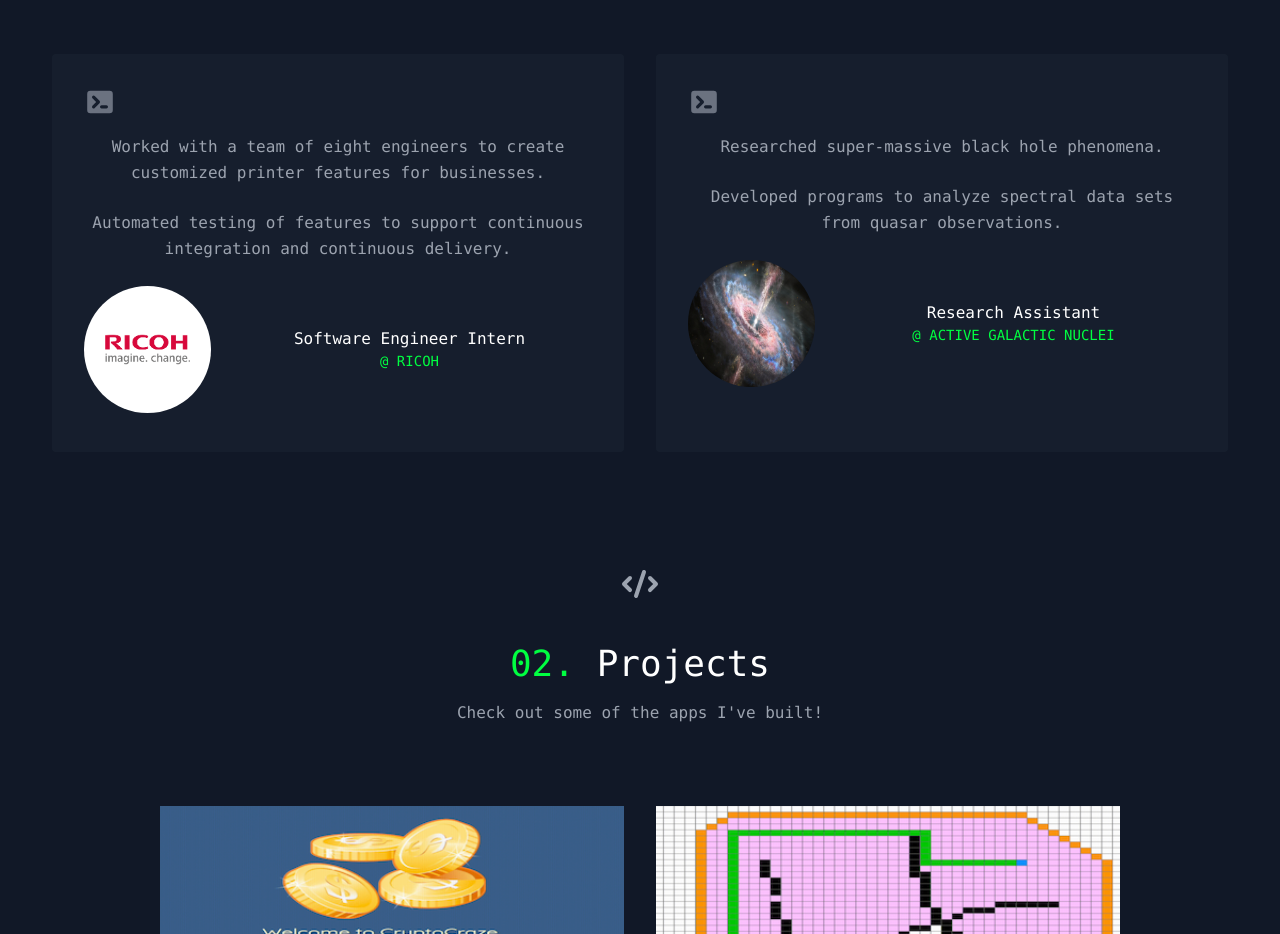
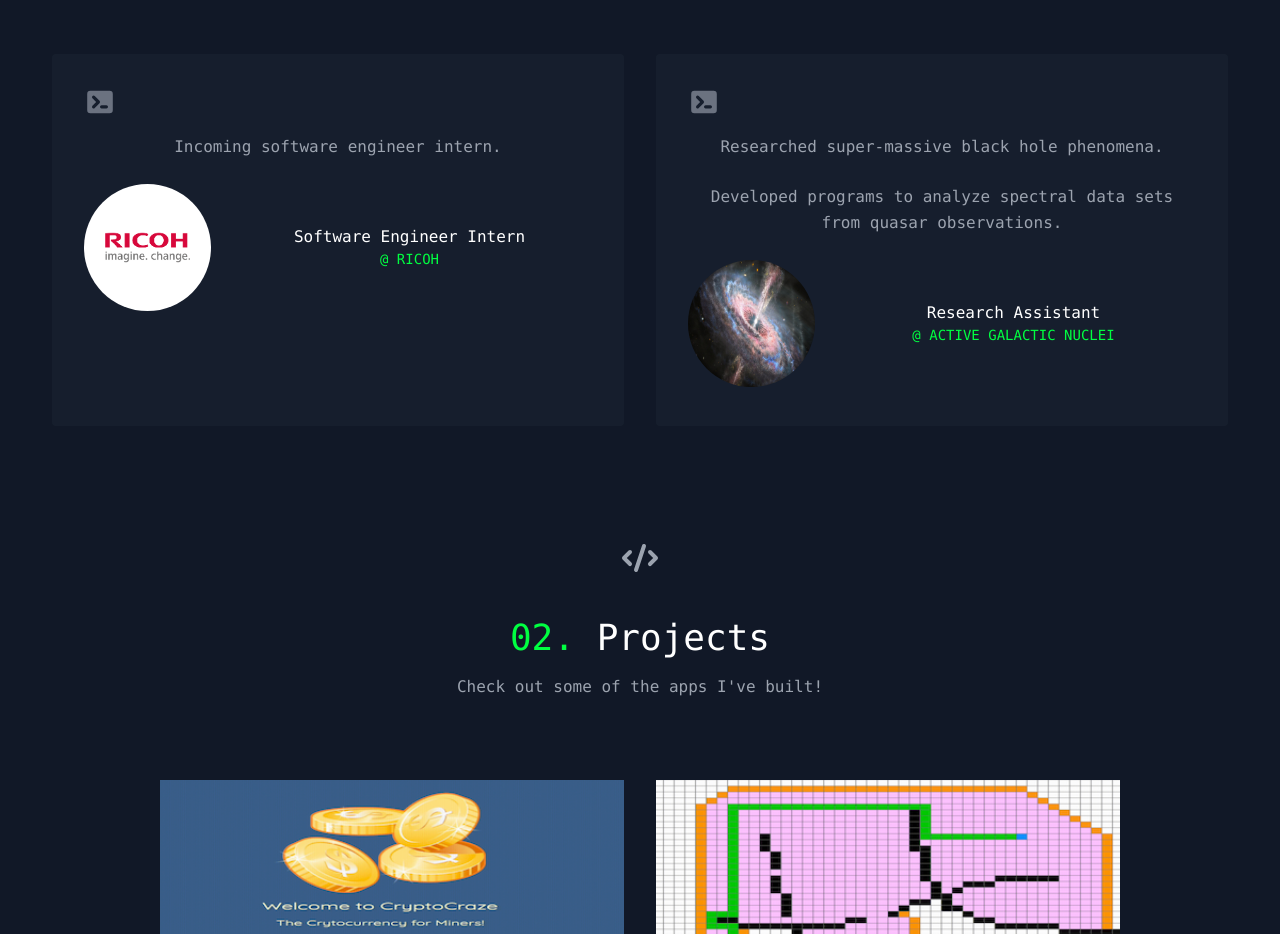
Before and after one commit to mjschwarz/portfolio-v3, a React (Create React App) app: page / in a window 1280 px wide. Shown: the part 1020-1954 px from the top of the page. Built offline with nearby package versions, Linux system fonts and the light colour scheme.

Commit message:
Edited content

```diff
--- a/src/components/Experiences.js
+++ b/src/components/Experiences.js
@@ -1,5 +1,5 @@
 import React from "react";
-import { TerminalIcon, UsersIcon, ChevronRight } from "@heroicons/react/solid";
+import { TerminalIcon, UsersIcon } from "@heroicons/react/solid";
 import { experiences } from "../data";
 
 export default function Experiences() {
--- a/src/data.js
+++ b/src/data.js
@@ -31,8 +31,8 @@ export const projects = [
     {
       company: "Ricoh",
       name: "Software Engineer Intern",
-      bullet1: "Worked with a team of eight engineers to create customized printer features for businesses.",
-      bullet2: "Automated testing of features to support continuous integration and continuous delivery.",
+      bullet1: "Incoming software engineer intern.",
+      bullet2: "",
       bullet3: "",
       bullet4: "",
       image: "ricoh.png",
```
